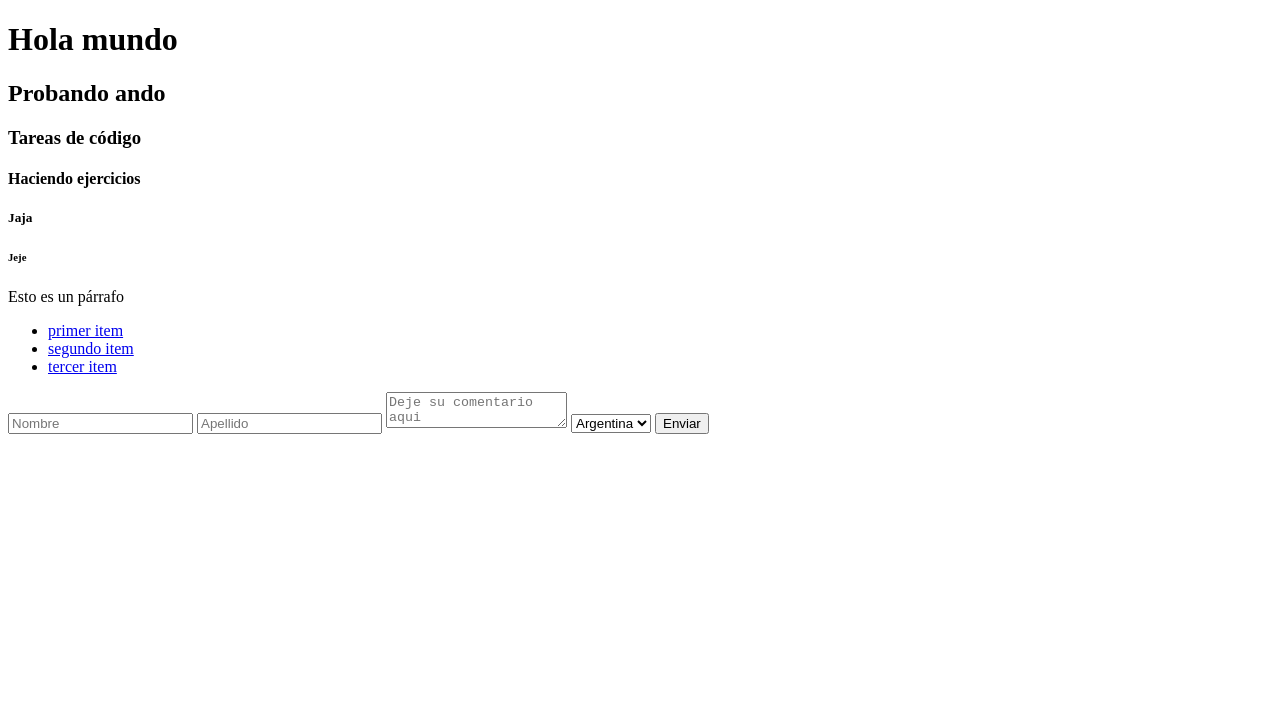
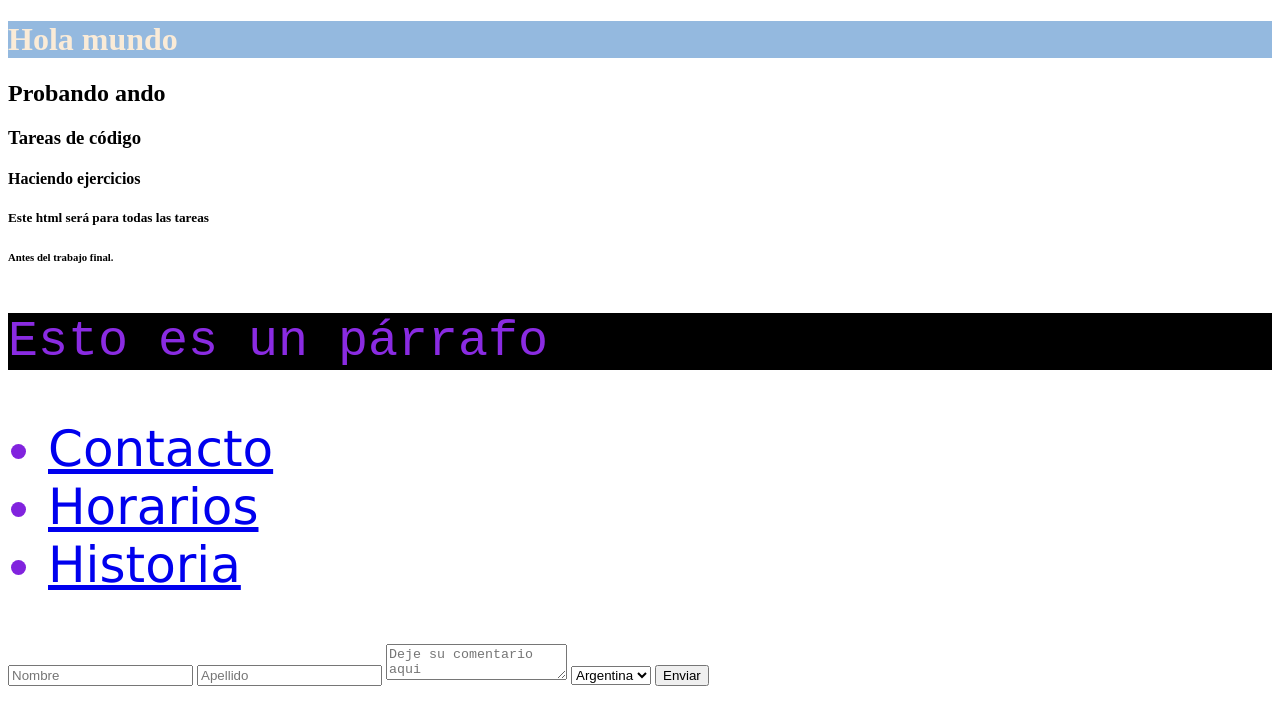
Before and after one commit to salometarragona/tarea1, a plain HTML site: page index.html in a window 1280 px wide. Drawn offline with Linux system fonts and the light colour scheme.

Commit message:
tercer commit

```diff
--- /dev/null
+++ b/CSS/style.css
@@ -0,0 +1,29 @@
+/*Color primario:
+#8123de.
+Color secundario:
+#99ff00
+Color terciario: #46543a */
+
+.milanesa{
+    color:blueviolet;
+    background-color:black;
+    font-size: 50px;
+    font-family: 'Courier New', Courier, monospace;
+}
+
+.h1{
+    background-color: rgb(148, 185, 223);
+    color: antiquewhite;
+    font-family: 'Times New Roman', Times, serif ;
+}
+
+.ul,.li1,.li2,.li3{
+
+    color: #8123de;
+    font-size: 50px;
+    font-family: Verdana, Geneva, Tahoma, sans-serif;
+}
+
+.mario{
+    color: blue;
+}
--- a/index.html
+++ b/index.html
@@ -3,29 +3,32 @@
 <head>
     <meta charset="UTF-8">
     <meta name="viewport" content="width=device-width, initial-scale=1.0">
-    <title> Clase uno </title>
+    <title> Tareas por entregar </title>
+<link rel="stylesheet" href="./CSS/style.css">
 </head>
+
 <body>
-    <h1> Hola mundo </h1>
+
+    <h1 class="h1"> Hola mundo </h1>
     <h2> Probando ando </h2>
     <h3> Tareas de código </h3>
     <h4> Haciendo ejercicios </h4>
-    <h5> Jaja </h5>
-    <h6> Jeje </h6>
+    <h5> Este html será para todas las tareas </h5>
+    <h6> Antes del trabajo final. </h6>
 
-    <p> Esto es un párrafo </p>
-
+    <p class="milanesa">Esto es un párrafo</p>
     <header>
     <nav>
-    <ul>
-       <li><a href="https://www.youtube.com/watch?v=T6znxgZA0iI">primer item</a></li>
-       <li><a href="https://www.youtube.com/watch?v=b63GHZsR1Qs">segundo item</a></li>
-       <li><a href="https://www.youtube.com/watch?v=io0UQ74sXfw">tercer item</a></li>
+    <ul class="ul">
+       <li class="li1"><a href="pages/contacto.html">Contacto</a></li>
+       <li class="li2"><a href="./pages/horarios.html">Horarios</a></li>
+       <li class="li3"><a href="pages/historia.html">Historia</a></li>
      </ul>
     </nav>
     </header>
 
-     <form action="#" method="get">
+    <main>
+    <form action="#" method="get">
         <input type="text" placeholder="Nombre">
         <input type="text" placeholder="Apellido">
         <textarea name="" id="" placeholder="Deje su comentario aqui"></textarea>
@@ -37,10 +40,8 @@
             <option value="Chile"> Chile </option>
         </select>
         <input type="submit" value="Enviar">
-
-     </form>
-
-
+    </main>
+    </form>
 
 </body>
 </html>
```
Also changed, not shown: pages/contacto.html (added, +11 -0 lines), pages/historia.html (added, +11 -0 lines), pages/horarios.html (added, +11 -0 lines).
